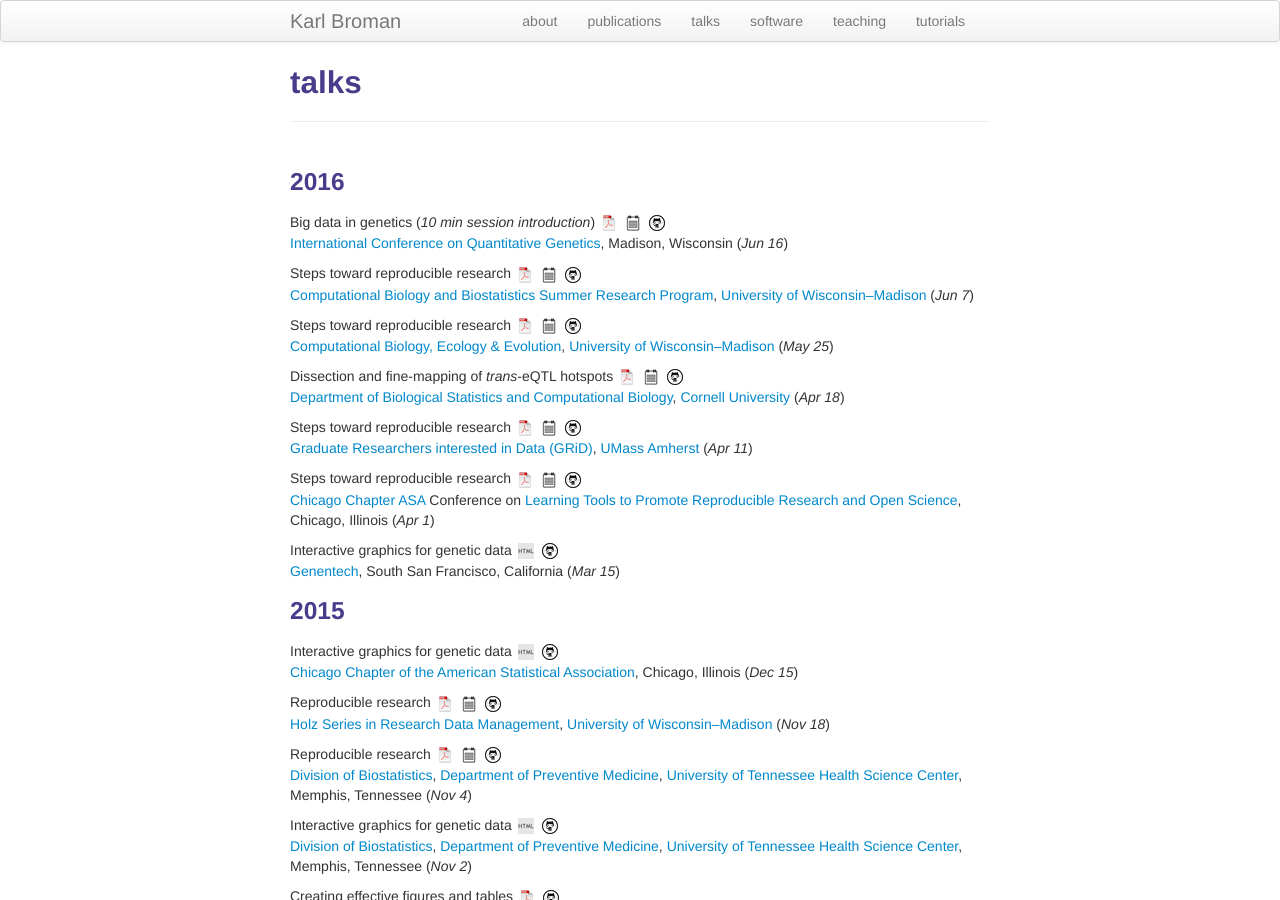
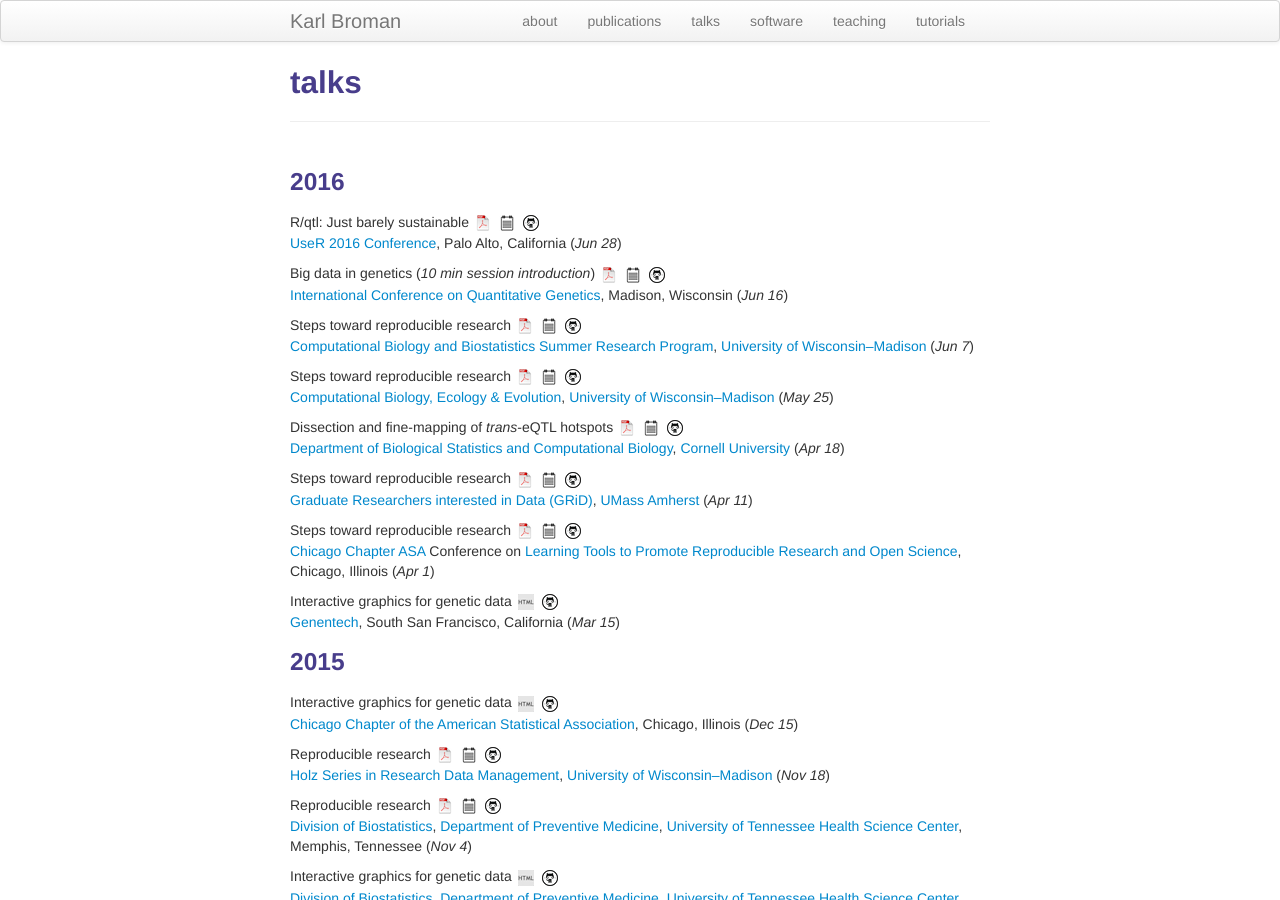
Before and after one commit to kbroman/kbroman.github.io, a Jekyll site: the page built from pages/talks.md, in a window 1280 px wide and 900 px high. Built offline with Jekyll 4.4.1, drawn with Linux system fonts in a browser that asks for light colours.

Commit message:
pages/talks: Add UseR2016 talk

```diff
--- a/pages/talks.md
+++ b/pages/talks.md
@@ -7,6 +7,13 @@
 
 
 ###  2016
+
+R/qtl: Just barely sustainable
+[![pdf](icons16/pdf-icon.png)](https://www.biostat.wisc.edu/~kbroman/presentations/UseR2016.pdf)
+[![pdf w/notes](icons16/notes-icon.png)](https://www.biostat.wisc.edu/~kbroman/presentations/UseR2016_withnotes.pdf)
+[![github](icons16/github-icon.png)](https://github.com/kbroman/Talk_UseR2016)<br/>
+[UseR 2016 Conference](http://user2016.org), Palo Alto, California
+(_Jun 28_)
 
 Big data in genetics (_10 min session introduction_)
 [![pdf](icons16/pdf-icon.png)](https://www.biostat.wisc.edu/~kbroman/presentations/icqg2016.pdf)
```
